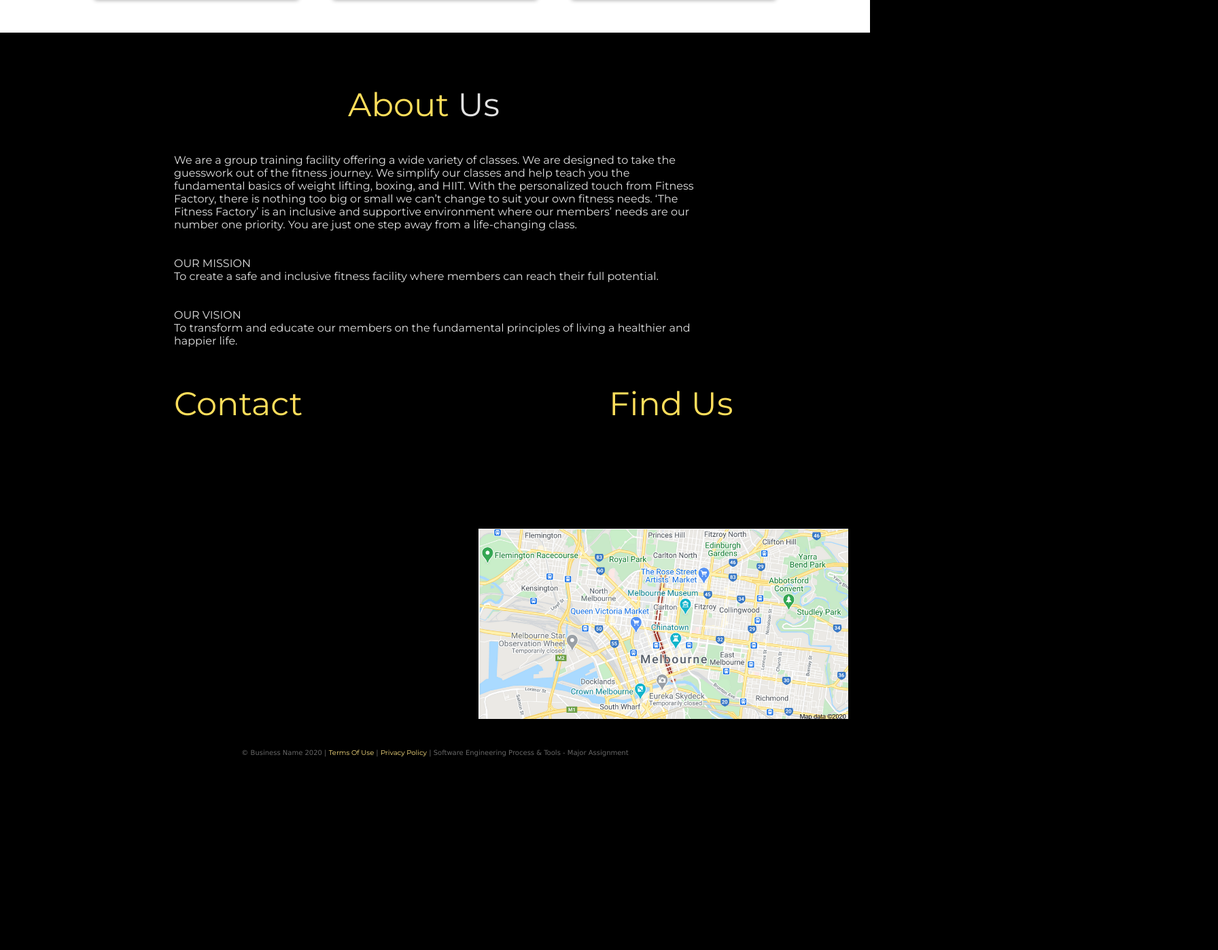
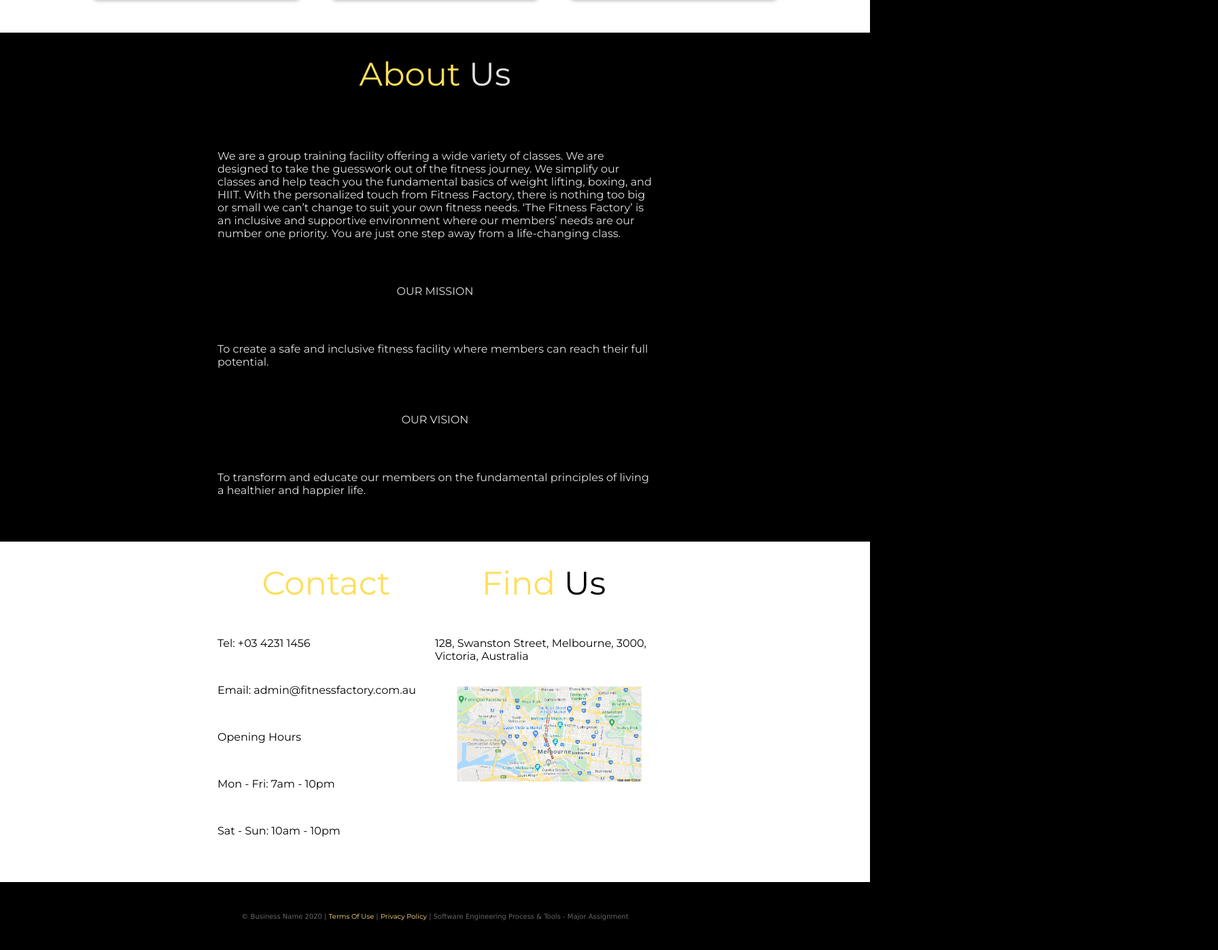
Before and after one commit to RMIT-SEPT/majorproject-1-fri-10-30-3, a React app in the folder FrontEnd/: page / in a window 1280 px wide. Shown: the part 1905-3303 px from the top of the page at 68% size, 1792 px wide, since content can reach past the window. Before the commit the page ends 3063 px from the top, so only its background shows below. Built offline with nearby package versions, Linux system fonts and the light colour scheme.

Commit message:
reworked frontend

```diff
--- a/FrontEnd/src/components/Home/Home.css
+++ b/FrontEnd/src/components/Home/Home.css
@@ -61,6 +61,7 @@
 
 .landing-containers {
   width: 100%;
+  background-color: rebeccapurple;
   position: relative;
   z-index: 2;
 }
@@ -137,45 +138,54 @@
   color: #ccb248;
 }
 
-
-
 .title-style{
   width: 100%;
-  height: auto;
+  text-align: center;
   font-size: 3em;
   font-weight: 200;
-  margin: 5px;
-  justify-content: center;
-  margin-top: 6%;
-  margin-left: 40%;
-  float: left;
+  margin: none;
 }
 
 .title-style span{
   color: rgb(225, 225, 225);
 }
 
-.paragraph{
-  width: 60%;
+.landing-paragraph{
   height: auto;
   font-size: 1em;
   font-weight: 200;
-  margin-left: 20%;
-  margin-right: 20%;
-  margin-top: 3%;
-  float: left;
+  margin-top: 50px;
+}
+
+.aboutus-box {
+  width: 50%;
+  margin: auto;
+  display: flex;
+  justify-content: center;
+  align-items: center;
+  flex-flow: column;
+  margin-bottom: 50px;
+}
+
+.contact-container {
+  width: 50%;
+  display: flex;
+  margin: auto;
 }
 
 .contact-box{
   width: 50%;
   height: auto;
-  float: left;
+  margin-bottom: 50px;
+}
+
+.contact-span {
+  color: black !important;
 }
 
 .findus-box{
   width: 50%;
   height: auto;
-  float: left;
 }
 
 .findus-img{
@@ -183,5 +193,4 @@
   height: auto;
   margin-top: 6%;
   margin-left: 10%;
-  float: left;
 }
--- a/FrontEnd/src/components/Home/Home.js
+++ b/FrontEnd/src/components/Home/Home.js
@@ -38,63 +38,38 @@ const Home = () => (
     </div>
 
     <div id="aboutus" className="landing-containers landing-about-us"> {/* ABOUT US */}
+      <div className="aboutus-box">
         <h1 className="title-style ff-yellow"> About <span>Us</span></h1>
-      <p className="paragraph ff-white">
-      We are a group training facility offering a wide variety of classes. We are designed to take the guesswork out of the fitness journey.
-      We simplify our classes and help teach you the fundamental basics of weight lifting, boxing, and HIIT.
-      With the personalized touch from Fitness Factory, there is nothing too big or small we can’t change to suit your own fitness needs.
-      ‘The Fitness Factory’ is an inclusive and supportive environment where our members’ needs are our number one priority. You are just one step away from a life-changing class.
-      <br></br>
-      <br></br>
-      <br></br>
-      OUR MISSION <br></br>
-      To create a safe and inclusive fitness facility where members can reach their full potential.
-      <br></br>
-      <br></br>
-      <br></br>
-      OUR VISION <br></br>
-      To transform and educate our members on the fundamental principles of living a healthier and happier life.
-      </p>
+        <p className="landing-paragraph ff-white">We are a group training facility offering a wide variety of classes. We are designed to take the guesswork out of the fitness journey. We simplify our classes and help teach you the fundamental basics of weight lifting, boxing, and HIIT. With the personalized touch from Fitness Factory, there is nothing too big or small we can’t change to suit your own fitness needs. ‘The Fitness Factory’ is an inclusive and supportive environment where our members’ needs are our number one priority. You are just one step away from a life-changing class.</p>
+        <p className="landing-paragraph ff-white" >OUR MISSION</p>
+        <p className="landing-paragraph ff-white" >To create a safe and inclusive fitness facility where members can reach their full potential. </p>
+        <p className="landing-paragraph ff-white" >OUR VISION</p>
+        <p className="landing-paragraph ff-white" >To transform and educate our members on the fundamental principles of living a healthier and happier life.</p>
+      </div>
     </div>
 
     <div id="contact" className="landing-containers landing-contact"> {/* CONTACT */}
+
+      <div className="contact-container">
         <div className="contact-box">
           {/* CONTACT */}
-      <h1 className="title-style ff-yellow"> Contact </h1>
-      <p className="paragraph ff-grey">
-        <br></br>
-        <br></br>
-        Tel: +03 4231 1456
-      </p>
-      <p className="paragraph ff-grey">
-        Email: admin@fitnessfactory.com.au
-      </p>
-      <p className="paragraph ff-grey">
-        <br></br>
-        <br></br>
-        <br></br>
-        <br></br>
-        Opening Hours
-      </p>
-      <p className="paragraph ff-grey">
-        Mon - Fri: 7am - 10pm
-        <br></br>
-        <br></br>
-        Sat - Sun: 10am - 10pm
-      </p>
+          <h1 className="title-style ff-yellow">Contact</h1>
+          <p className="landing-paragraph ff-grey">Tel: +03 4231 1456</p>
+          <p className="landing-paragraph ff-grey">Email: admin@fitnessfactory.com.au</p>
+          <p className="landing-paragraph ff-grey">Opening Hours</p>
+          <p className="landing-paragraph ff-grey">Mon - Fri: 7am - 10pm</p>
+          <p className="landing-paragraph ff-grey">Sat - Sun: 10am - 10pm</p>
         </div>
 
 
         <div className="findus-box">
           {/* Findus */}
-        <h1 className="title-style ff-yellow"> Find Us </h1>
-        <p className="paragraph ff-grey">
-        <br></br>
-        <br></br>
-        128, Swanston Street, Melbourne, 3000, Victoria, Australia
-        </p>
+          <h1 className="title-style ff-yellow">Find <span className="contact-span">Us</span></h1>
+          <p className="landing-paragraph ff-grey">128, Swanston Street, Melbourne, 3000, Victoria, Australia</p>
           <img className="findus-img" src="/findus-map.png"></img>
         </div>
+      </div>
+
     </div>
 
     <Footer></Footer>
```
Lines whose indentation alone changed are shown as unchanged.
